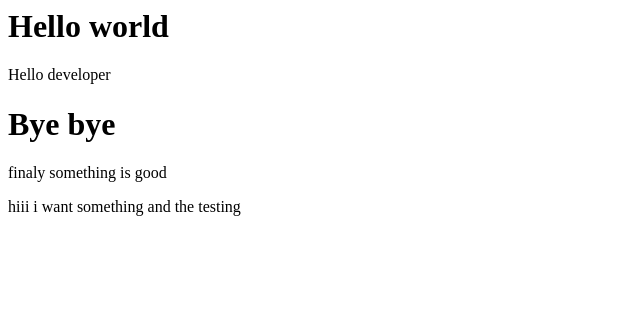
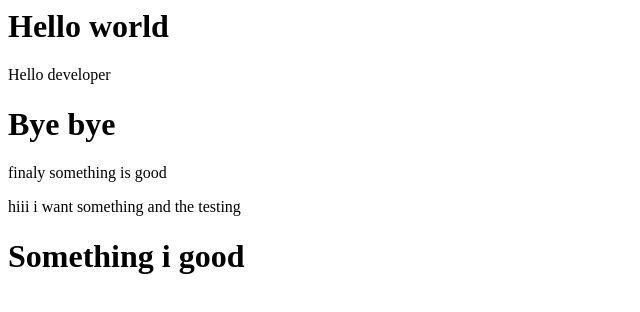
Before and after one commit to imneeteeshyadav98/automate, a plain HTML site: page index.html in a window 1280 px wide. Shown: the whole page, without its empty margins (0-640 px from the left). Drawn offline with Linux system fonts and the light colour scheme.

Commit message:
finale check

```diff
--- a/index.html
+++ b/index.html
@@ -3,3 +3,4 @@ Hello developer
 <h1>Bye bye</h1>
 <p>finaly something is good</p>
 hiii i want something and the testing
+<h1>Something i good</h1>
```
